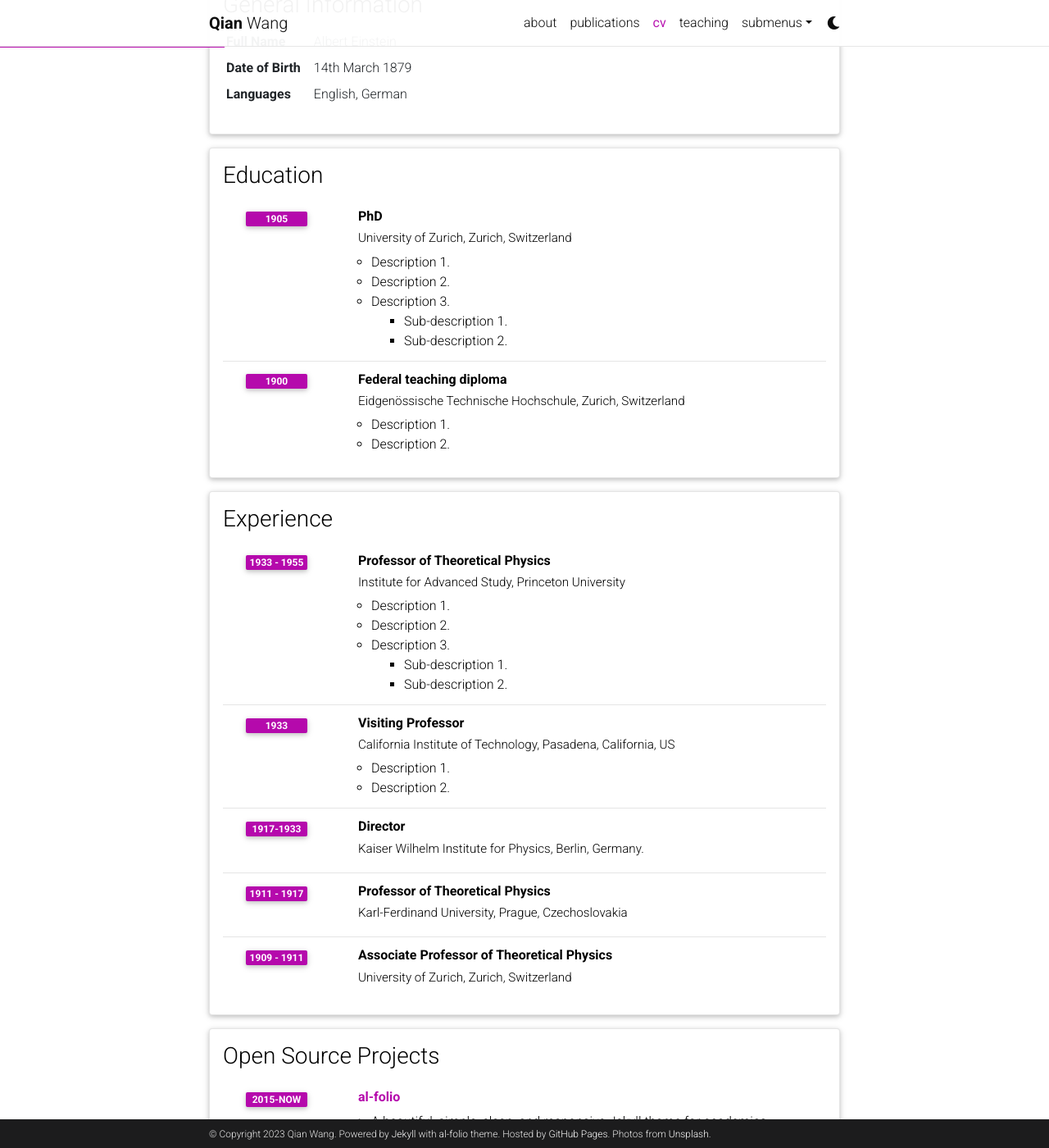
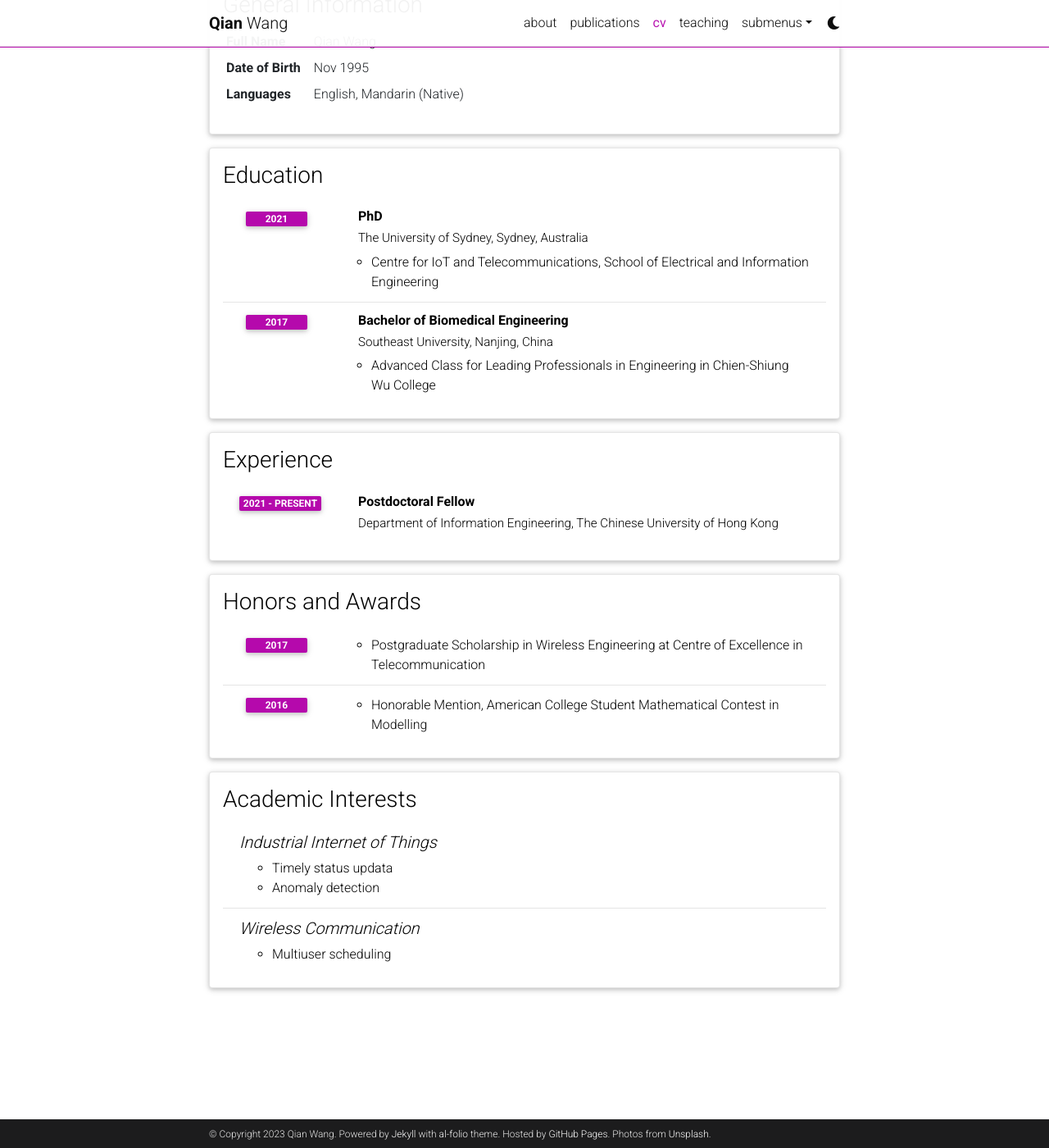
Before and after one commit to Cubic-q/cubic-q.github.io, a Jekyll site: the page built from _pages/cv.md, in a window 1280 px wide and 1400 px high, scrolled down 213 px. Shown: the whole window at 82% size. Built offline with Jekyll 4.4.1, drawn with Linux system fonts in a browser that asks for light colours; comment, search, counter and statistics services are not loaded; a style sheet for code colours, icons or effects is not loaded; some of the changed text lies outside the part shown.

Commit message:
cv update

```diff
--- a/_data/cv.yml
+++ b/_data/cv.yml
@@ -2,96 +2,96 @@
   type: map
   contents:
     - name: Full Name
-      value: Albert Einstein
+      value: Qian Wang
     - name: Date of Birth
-      value: 14th March 1879
+      value: Nov 1995
     - name: Languages
-      value: English, German
+      value: English, Mandarin (Native)
 
 - title: Education
   type: time_table
   contents:
     - title: PhD
-      institution: University of Zurich, Zurich, Switzerland
-      year: 1905
+      institution: The University of Sydney, Sydney, Australia
+      year: 2021
       description:
-        - Description 1.
-        - Description 2.
-        - title: Description 3.
-          contents:
-            - Sub-description 1.
-            - Sub-description 2.
-    - title: Federal teaching diploma
-      institution: Eidgenössische Technische Hochschule, Zurich, Switzerland
-      year: 1900
+        - Centre for IoT and Telecommunications, School of Electrical and Information Engineering
+        # - Description 2.
+        # - title: Description 3.
+        #   contents:
+        #     - Sub-description 1.
+        #     - Sub-description 2.
+    - title: Bachelor of Biomedical Engineering
+      institution: Southeast University, Nanjing, China
+      year: 2017
       description:
-        - Description 1.
-        - Description 2.
+        - Advanced Class for Leading Professionals in Engineering in Chien-Shiung Wu College
+
 
 - title: Experience
   type: time_table
   contents:
-    - title: Professor of Theoretical Physics
-      institution: Institute for Advanced Study, Princeton University
-      year: 1933 - 1955
-      description:
-        - Description 1.
-        - Description 2.
-        - title: Description 3.
-          contents:
-            - Sub-description 1.
-            - Sub-description 2.
-    - title: Visiting Professor
-      institution: California Institute of Technology, Pasadena, California, US
-      year: 1933
-      description:
-        - Description 1.
-        - Description 2.
+    - title: Postdoctoral Fellow
+      institution: Department of Information Engineering, The Chinese University of Hong Kong
+      year: 2021 - present
+    #   description:
+    #     - Description 1.
+    #     - Description 2.
+    #     - title: Description 3.
+    #       contents:
+    #         - Sub-description 1.
+    #         - Sub-description 2.
+    # - title: Visiting Professor
+    #   institution: California Institute of Technology, Pasadena, California, US
+    #   year: 1933
+    #   description:
+    #     - Description 1.
+    #     - Description 2.
 
-    - title: Director
-      institution: Kaiser Wilhelm Institute for Physics, Berlin, Germany.
-      year: 1917-1933
+    # - title: Director
+    #   institution: Kaiser Wilhelm Institute for Physics, Berlin, Germany.
+    #   year: 1917-1933
 
-    - title: Professor of Theoretical Physics
-      institution: Karl-Ferdinand University, Prague, Czechoslovakia
-      year: 1911 - 1917
-      description:
+    # - title: Professor of Theoretical Physics
+    #   institution: Karl-Ferdinand University, Prague, Czechoslovakia
+    #   year: 1911 - 1917
+    #   description:
 
-    - title: Associate Professor of Theoretical Physics
-      institution: University of Zurich, Zurich, Switzerland
-      year: 1909 - 1911
+    # - title: Associate Professor of Theoretical Physics
+    #   institution: University of Zurich, Zurich, Switzerland
+    #   year: 1909 - 1911
 
-- title: Open Source Projects
-  type: time_table
-  contents:
-    - title: <a href="https://github.com/alshedivat/al-folio">al-folio</a>
-      year: 2015-now
-      description: A beautiful, simple, clean, and responsive Jekyll theme for academics.
+# - title: Open Source Projects
+#   type: time_table
+#   contents:
+#     - title: <a href="https://github.com/alshedivat/al-folio">al-folio</a>
+#       year: 2015-now
+#       description: A beautiful, simple, clean, and responsive Jekyll theme for academics.
 
 - title: Honors and Awards
   type: time_table
   contents:
-    - year: 1921
+    - year: 2017
       items:
-        - Nobel Prize in Physics
-        - Matteucci Medal
-    - year: 2029
+        - Postgraduate Scholarship in Wireless Engineering at Centre of Excellence in Telecommunication
+        # - Matteucci Medal
+    - year: 2016
       items:
-        - Max Planck Medal
+        - Honorable Mention, American College Student Mathematical Contest in Modelling
 
 - title: Academic Interests
   type: nested_list
   contents:
-    - title: Topic 1.
+    - title: Industrial Internet of Things
       items:
-        - Description 1.
-        - Description 2.
-    - title: Topic 2.
+        - Timely status updata
+        - Anomaly detection
+    - title: Wireless Communication
       items:
-        - Description 1.
-        - Description 2.
+        - Multiuser scheduling
+        # - Description 2.
 
-- title: Other Interests
-  type: list
-  contents:
-    - <u>Hobbies:</u> Hobby 1, Hobby 2, etc.
+# - title: Other Interests
+#   type: list
+#   contents:
+#     - <u>Hobbies:</u> Hobby 1, Hobby 2, etc.
```
Also changed, not shown: _pages/cv.md (+1 -1 lines), 1 other file.
